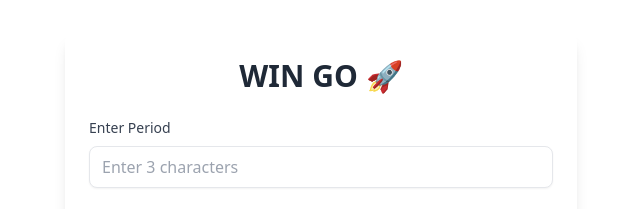
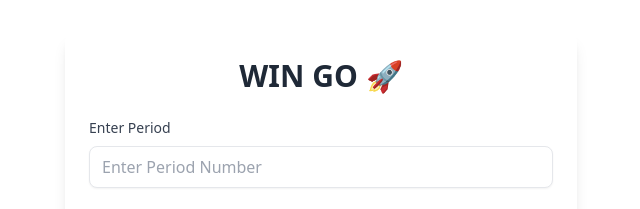
Before and after one commit to Akababsb/fuzzy-system, a plain HTML site: page index.html in a window 1280 px wide. Shown: the part 213-422 px from the top of the page, 319-959 px from the left. Drawn offline with nearby package versions, Linux system fonts and the light colour scheme.

Commit message:
Update index.html

```diff
--- a/index.html
+++ b/index.html
@@ -34,7 +34,7 @@
                 maxlength="3"
                 class="w-full py-2 px-3 border rounded-lg text-gray-700 shadow-sm focus:outline-none focus:ring-2 focus:ring-blue-400"
                 oninput="generateResult()"
-                placeholder="Enter 3 characters">
+                placeholder="Enter Period Number">
         </div>
         <div class="bg-gradient-to-r from-purple-500 to-blue-500 p-4 rounded-lg text-center mb-6">
             <p id="result" class="text-lg font-bold text-white"></p>
```
